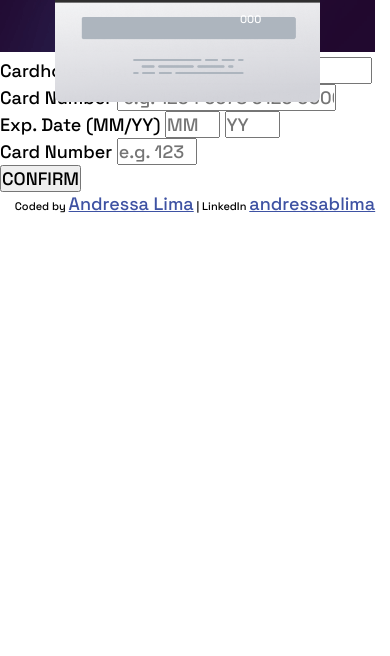
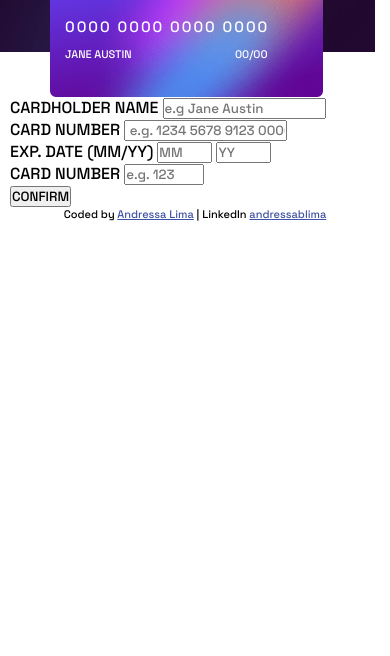
Before and after one commit to andressablima/card-validation, a plain HTML site: page index.html in a window 390 px wide. Shown: the part 188-844 px from the top of the page. Drawn offline with Linux system fonts and the light colour scheme.

Commit message:
finalização do cartao - mobile first

```diff
--- a/index.css
+++ b/index.css
@@ -3,7 +3,6 @@
     padding: 0;
     box-sizing: border-box;
     font-family: 'Space Grotesk', sans-serif;
-    font-size: 18px;
 }
 
 .container{
@@ -12,7 +11,7 @@
     display: flex;
     flex-direction: column;
 }
-/* Main section */
+/* Background Header */
 .bg-image img{
    width: 100vw;
    height: auto;
@@ -23,37 +22,38 @@
 }
 #card-front{
     position: absolute;
-    width: 68%;
-    left: 90px;
-    top: -230px;
+    width: 70%;
+    left: 50px;
+    top: -110px;
 }
 #card-logo{
     position: absolute;
     width: 10%;
-    left: 100px;
-    top: -220px;
+    left: 65px;
+    top: -95px;
 }
 #name-card{
     color: hsl(0, 0%, 100%);
     position: absolute;
     font-size: 11px;
-    left: 110px;
-    top: -130px;
+    left: 65px;
+    top: -10px;
     text-transform: uppercase;
 }
 #numb-card{
     color: hsl(0, 0%, 100%);
     position: absolute;
-    font-size: 18px;
-    left: 110px;
-    top: -160px;
+    font-size: 15px;
+    left: 65px;
+    top: -40px;
+    letter-spacing: 2px;
 }
 #exp-card{
     color: hsl(0, 0%, 100%);
     position: absolute;
     font-size: 11px;
-    left: 270px;
-    top: -130px;
+    left: 235px;
+    top: -10px;
 }
 /* Image card - back */
 .card-cont-back{
@@ -61,26 +61,36 @@
 }
 #card-back{
     position: absolute;
-    width: 68%;
-    left: 55px ;
-    top: -100px;
+    width: 65%;
+    left: 100px ;
+    top: -240px;
 }
 #cvc-card{
     color: hsl(0, 0%, 100%);
     position: absolute;
     font-size: 11px;
-    left: 240px;
-    top: -45px;
+    left: 280px;
+    top: -185px;
 }
-/* Background Header */
 
-.card-img{
 
+/* Form */
+.form-content{
+    padding-top: 40px;
+    padding-left: 10px;
+    display: flex;
+    flex-direction: column;
+    justify-content: center;
 }
-.card-back{
-    width: 100vw;
+label{
+    text-transform: uppercase;
 }
-/* Form */
+
+
+
+
+
+
 input[name="exp-month"]{
     width: 55px;
 }
```
